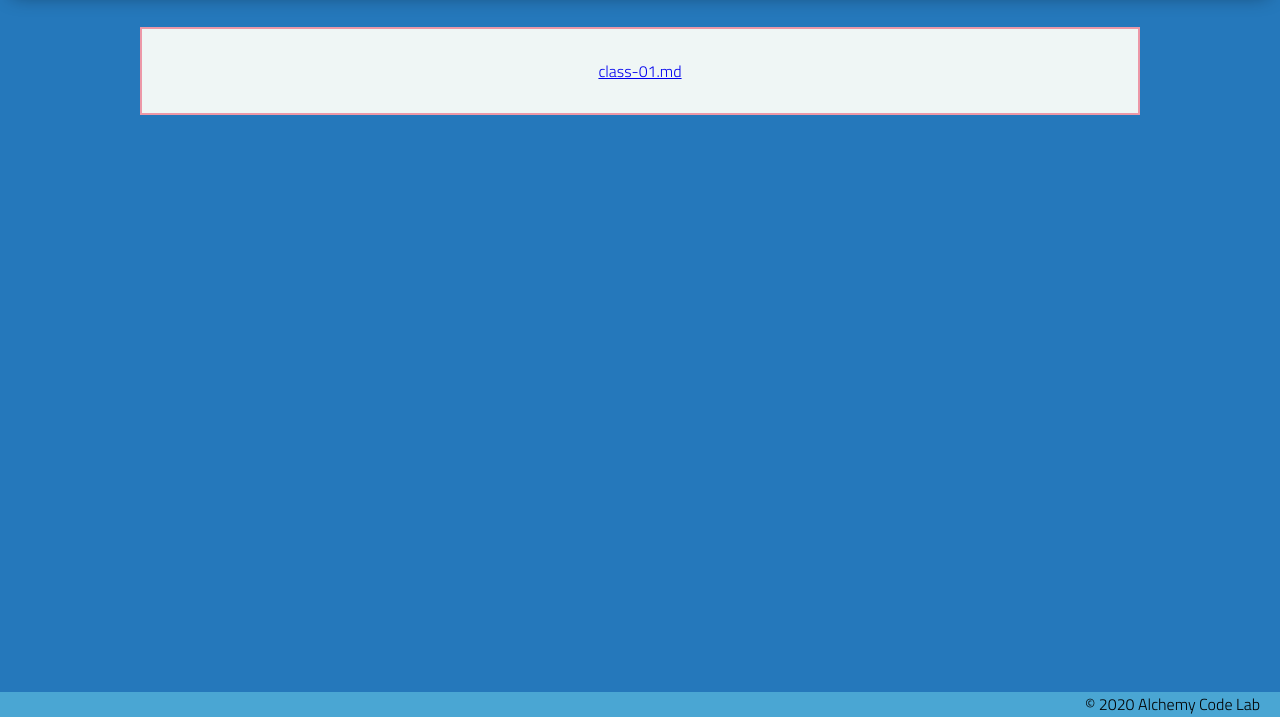
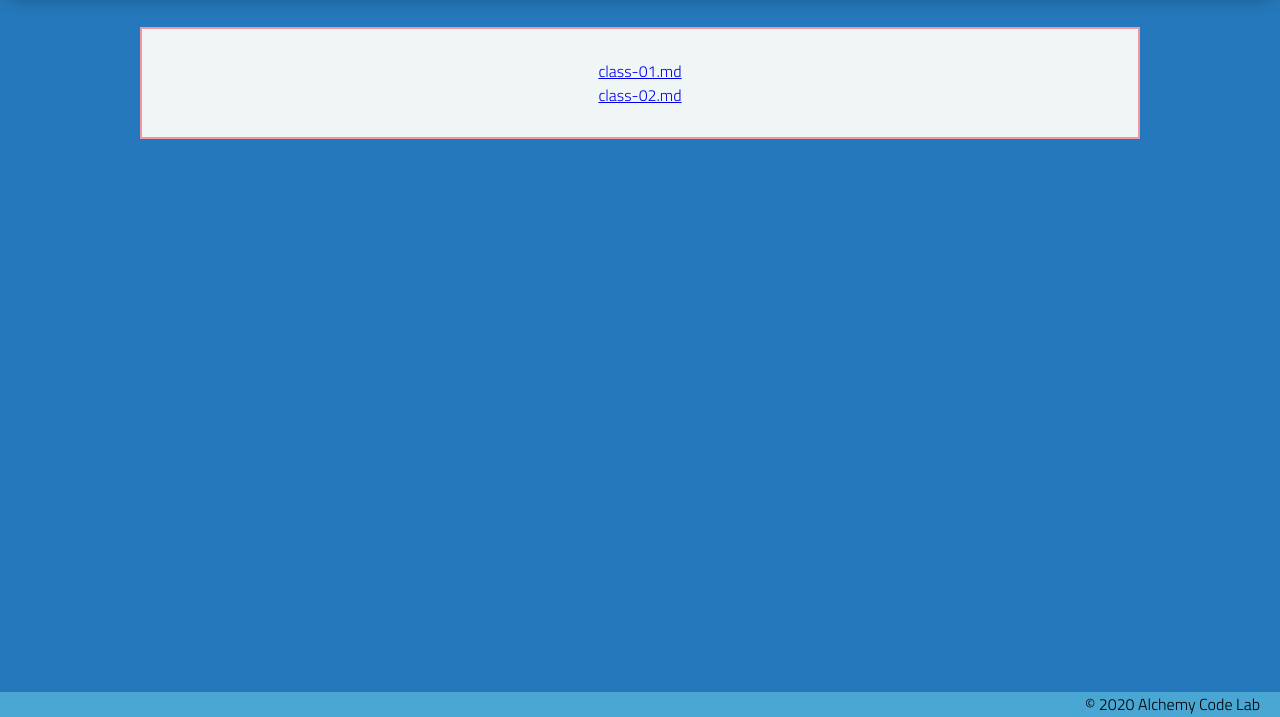
Before and after one commit to josholloqui/reading-notes, a plain HTML site: page index.html in a window 1280 px wide. Shown: the part 83-800 px from the top of the page. Drawn offline with Linux system fonts and the light colour scheme.

Commit message:
adds notes

```diff
--- a/index.html
+++ b/index.html
@@ -21,6 +21,7 @@
     <main>
         <section class="main-section">
             <a href="./class-01.md">class-01.md</a>
+            <a href="./class-02.md">class-02.md</a>
         </section>
     </main>
     <footer>
```
Also changed, not shown: 2 other files.
